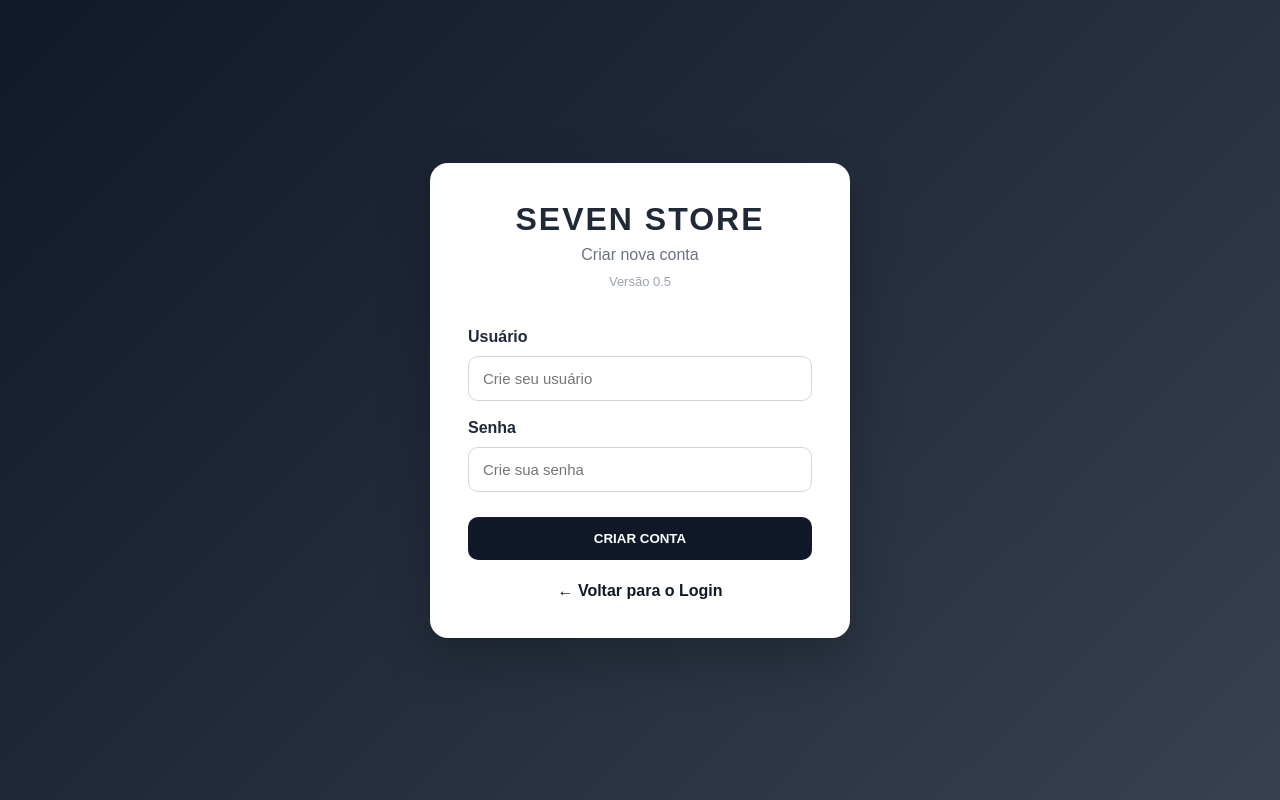
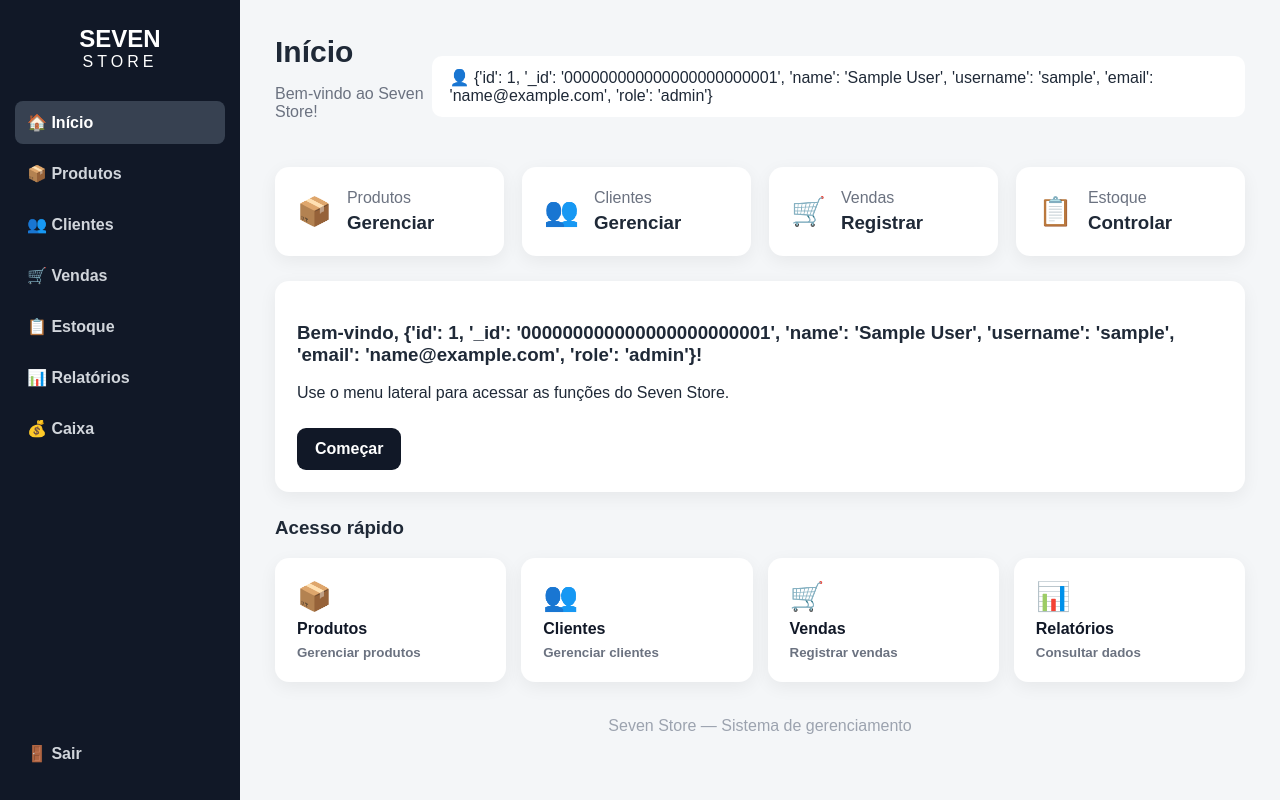
Before and after one commit to jadersouza-CREATOR/seven-store, a Flask app: page /inicio in a window 1280 px wide. Run offline with Flask 3, Linux system fonts and the light colour scheme; the visitor is signed in with stand-in values (Sample User, id 1).

Commit message:
Corrige tela inicial e menu

```diff
--- a/templates/inicio.html
+++ b/templates/inicio.html
@@ -1,67 +1,66 @@
 <!DOCTYPE html>
 <html lang="pt-BR">
-
 <head>
     <meta charset="UTF-8">
     <meta name="viewport" content="width=device-width, initial-scale=1.0">
+    <title>Seven Store - Início</title>
+    <link rel="stylesheet" href="{{ url_for('static', filename='style.css') }}">
+</head>
+<body>
+<div class="dashboard">
+    <aside class="menu">
+        <div class="logo-menu">
+            <h1>SEVEN</h1>
+            <span>STORE</span>
+        </div>
+        <nav>
+            <a class="ativo" href="{{ url_for('inicio') }}">🏠 Início</a>
+            <a href="{{ url_for('produtos') }}">📦 Produtos</a>
+            <a href="{{ url_for('clientes') }}">👥 Clientes</a>
+            <a href="{{ url_for('vendas') }}">🛒 Vendas</a>
+            <a href="{{ url_for('estoque') }}">📋 Estoque</a>
+            <a href="{{ url_for('relatorios') }}">📊 Relatórios</a>
+            <a href="{{ url_for('caixa') }}">💰 Caixa</a>
+        </nav>
+        <div class="menu-final">
+            <a href="{{ url_for('sair') }}">🚪 Sair</a>
+        </div>
+    </aside>
 
-    <title>Seven Store - Criar Conta</title>
+    <main class="conteudo">
+        <header class="cabecalho">
+            <div>
+                <h2>Início</h2>
+                <p>Bem-vindo ao Seven Store!</p>
+            </div>
+            <div class="usuario-dashboard">👤 {{ usuario }}</div>
+        </header>
 
-    <link rel="stylesheet"
-          href="{{ url_for('static', filename='style.css') }}">
-</head>
+        <section class="cards-dashboard">
+            <div class="card-dashboard"><div class="icone">📦</div><div><p>Produtos</p><h3>Gerenciar</h3></div></div>
+            <div class="card-dashboard"><div class="icone">👥</div><div><p>Clientes</p><h3>Gerenciar</h3></div></div>
+            <div class="card-dashboard"><div class="icone">🛒</div><div><p>Vendas</p><h3>Registrar</h3></div></div>
+            <div class="card-dashboard"><div class="icone">📋</div><div><p>Estoque</p><h3>Controlar</h3></div></div>
+        </section>
 
-<body class="pagina-login">
+        <section class="painel">
+            <h3>Bem-vindo, {{ usuario }}!</h3>
+            <p>Use o menu lateral para acessar as funções do Seven Store.</p>
+            <a class="botao" href="{{ url_for('produtos') }}">Começar</a>
+        </section>
 
-<div class="login-container">
+        <section class="atalhos">
+            <h3>Acesso rápido</h3>
+            <div class="atalhos-grid">
+                <a class="atalho" href="{{ url_for('produtos') }}"><span>📦</span><strong>Produtos</strong><small>Gerenciar produtos</small></a>
+                <a class="atalho" href="{{ url_for('clientes') }}"><span>👥</span><strong>Clientes</strong><small>Gerenciar clientes</small></a>
+                <a class="atalho" href="{{ url_for('vendas') }}"><span>🛒</span><strong>Vendas</strong><small>Registrar vendas</small></a>
+                <a class="atalho" href="{{ url_for('relatorios') }}"><span>📊</span><strong>Relatórios</strong><small>Consultar dados</small></a>
+            </div>
+        </section>
 
-    <div class="logo">
-        <h1>SEVEN STORE</h1>
-        <p>Criar nova conta</p>
-        <span>Versão 0.5</span>
-    </div>
-
-    <form action="/cadastrar" method="POST">
-
-        <label for="usuario">Usuário</label>
-
-        <input
-            type="text"
-            id="usuario"
-            name="usuario"
-            placeholder="Crie seu usuário"
-            autocomplete="username"
-            required
-        >
-
-        <label for="senha">Senha</label>
-
-        <input
-            type="password"
-            id="senha"
-            name="senha"
-            placeholder="Crie sua senha"
-            autocomplete="new-password"
-            required
-        >
-
-        {% if erro %}
-            <div class="erro">
-                {{ erro }}
-            </div>
-        {% endif %}
-
-        <button type="submit">
-            CRIAR CONTA
-        </button>
-
-    </form>
-
-    <div class="cadastro-link">
-        <a href="/">← Voltar para o Login</a>
-    </div>
-
+        <footer>Seven Store — Sistema de gerenciamento</footer>
+    </main>
 </div>
-
 </body>
 </html>
```
